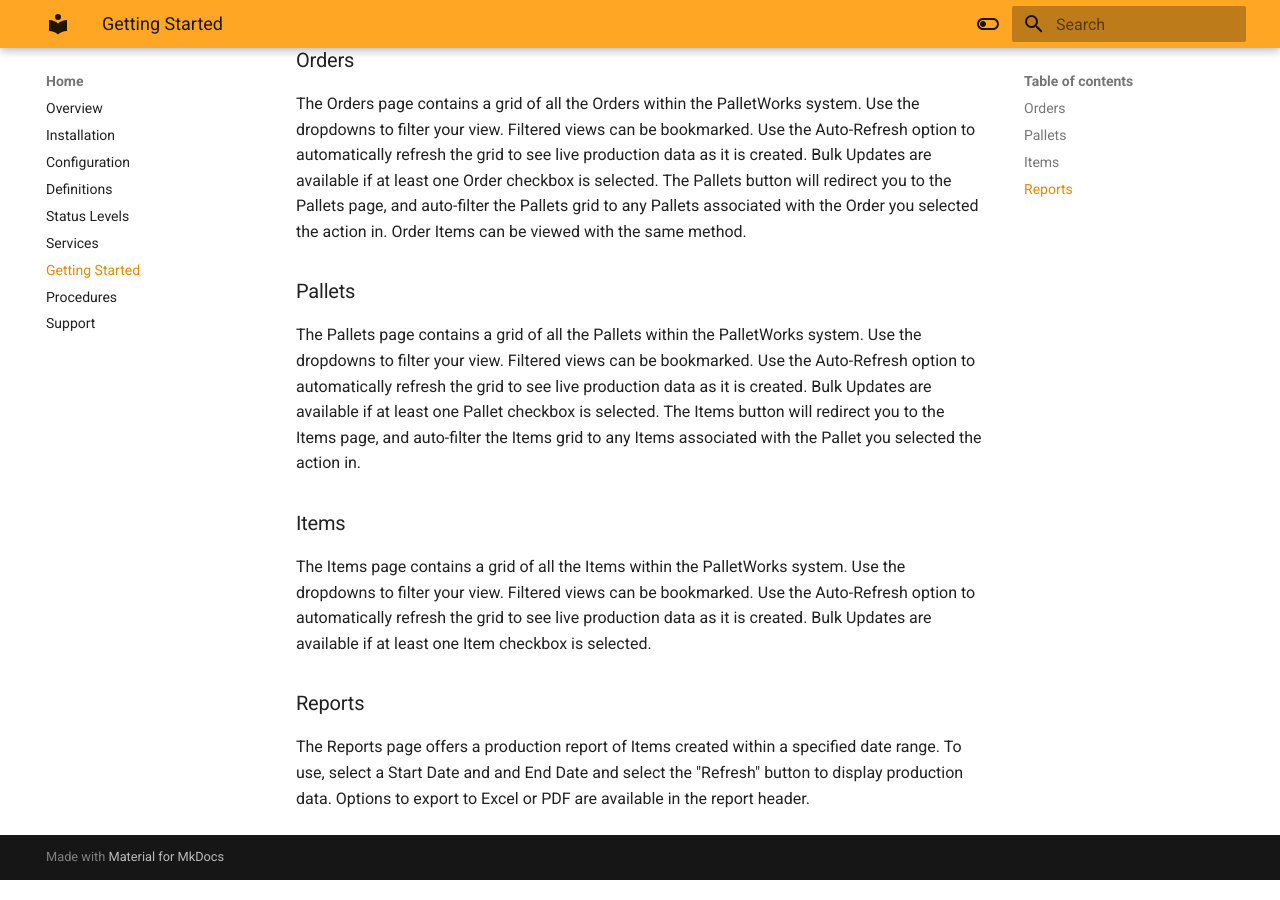
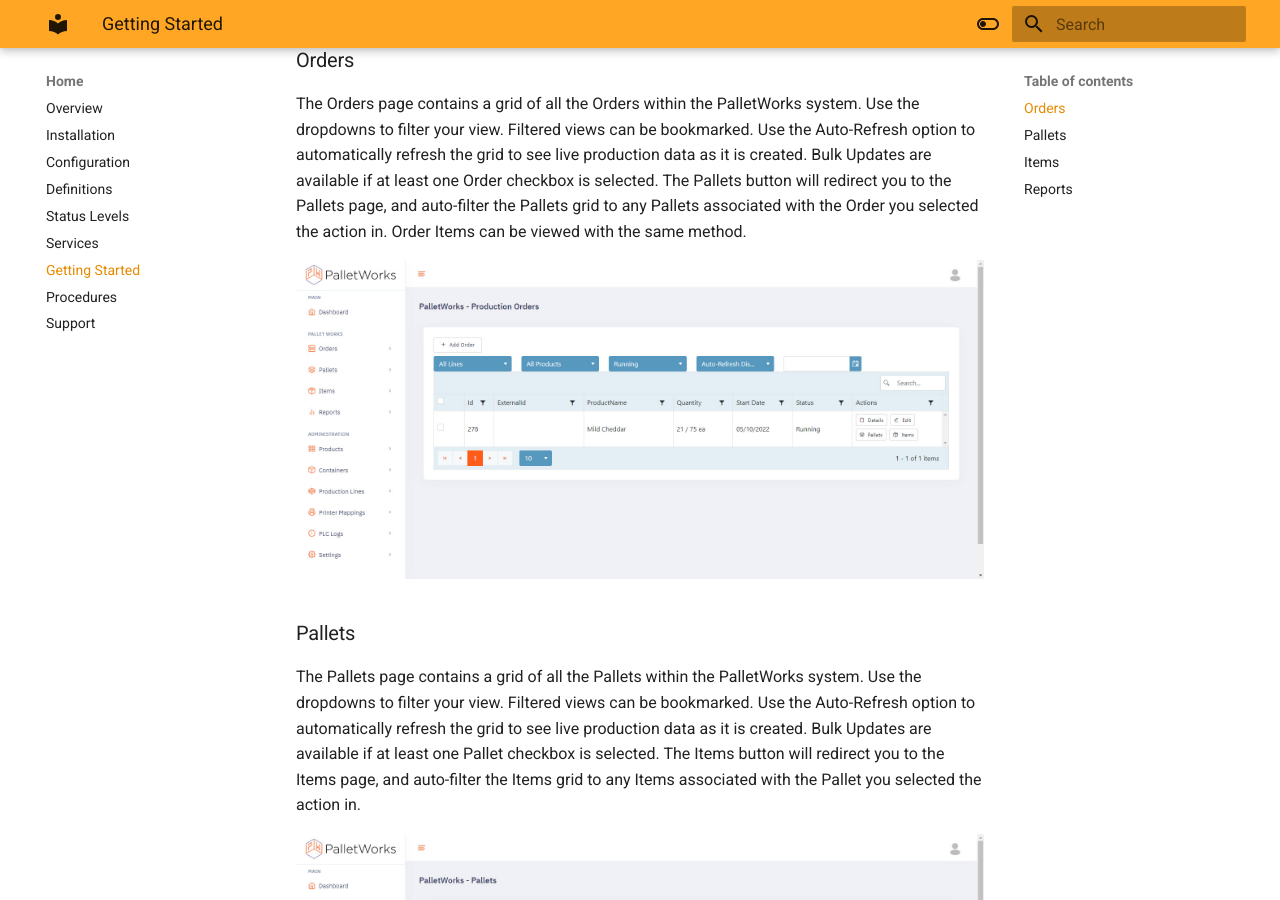
Before and after one commit to cybertrol-engineering/CE.PalletWorks.Documentation, an MkDocs documentation site: the page built from docs/gettingstarted.md, in a window 1280 px wide and 900 px high, scrolled down 665 px. Built offline with MkDocs 1.6.1 and Material for MkDocs 9.7.7, drawn with Linux system fonts in a browser that asks for light colours.

Commit message:
Added images

```diff
--- a/docs/gettingstarted.md
+++ b/docs/gettingstarted.md
@@ -6,14 +6,22 @@
 
 The Orders page contains a grid of all the Orders within the PalletWorks system. Use the dropdowns to filter your view. Filtered views can be bookmarked. Use the Auto-Refresh option to automatically refresh the grid to see live production data as it is created. Bulk Updates are available if at least one Order checkbox is selected. The Pallets button will redirect you to the Pallets page, and auto-filter the Pallets grid to any Pallets associated with the Order you selected the action in. Order Items can be viewed with the same method.
 
+![](images/orders_index.jpg)
+
 ### Pallets
 
 The Pallets page contains a grid of all the Pallets within the PalletWorks system. Use the dropdowns to filter your view. Filtered views can be bookmarked. Use the Auto-Refresh option to automatically refresh the grid to see live production data as it is created. Bulk Updates are available if at least one Pallet checkbox is selected. The Items button will redirect you to the Items page, and auto-filter the Items grid to any Items associated with the Pallet you selected the action in.
+
+![](images/pallets_index.jpg)
 
 ### Items
 
 The Items page contains a grid of all the Items within the PalletWorks system. Use the dropdowns to filter your view. Filtered views can be bookmarked. Use the Auto-Refresh option to automatically refresh the grid to see live production data as it is created. Bulk Updates are available if at least one Item checkbox is selected.
 
+![](images/items_index.jpg)
+
 ### Reports
 
 The Reports page offers a production report of Items created within a specified date range. To use, select a Start Date and and End Date and select the "Refresh" button to display production data. Options to export to Excel or PDF are available in the report header.
+
+![](images/reports_index.jpg)
```
Also changed, not shown: docs/images/items_index.jpg (added), docs/images/orders_index.jpg (added), docs/images/pallets_index.jpg (added), docs/images/reports_index.jpg (added).
